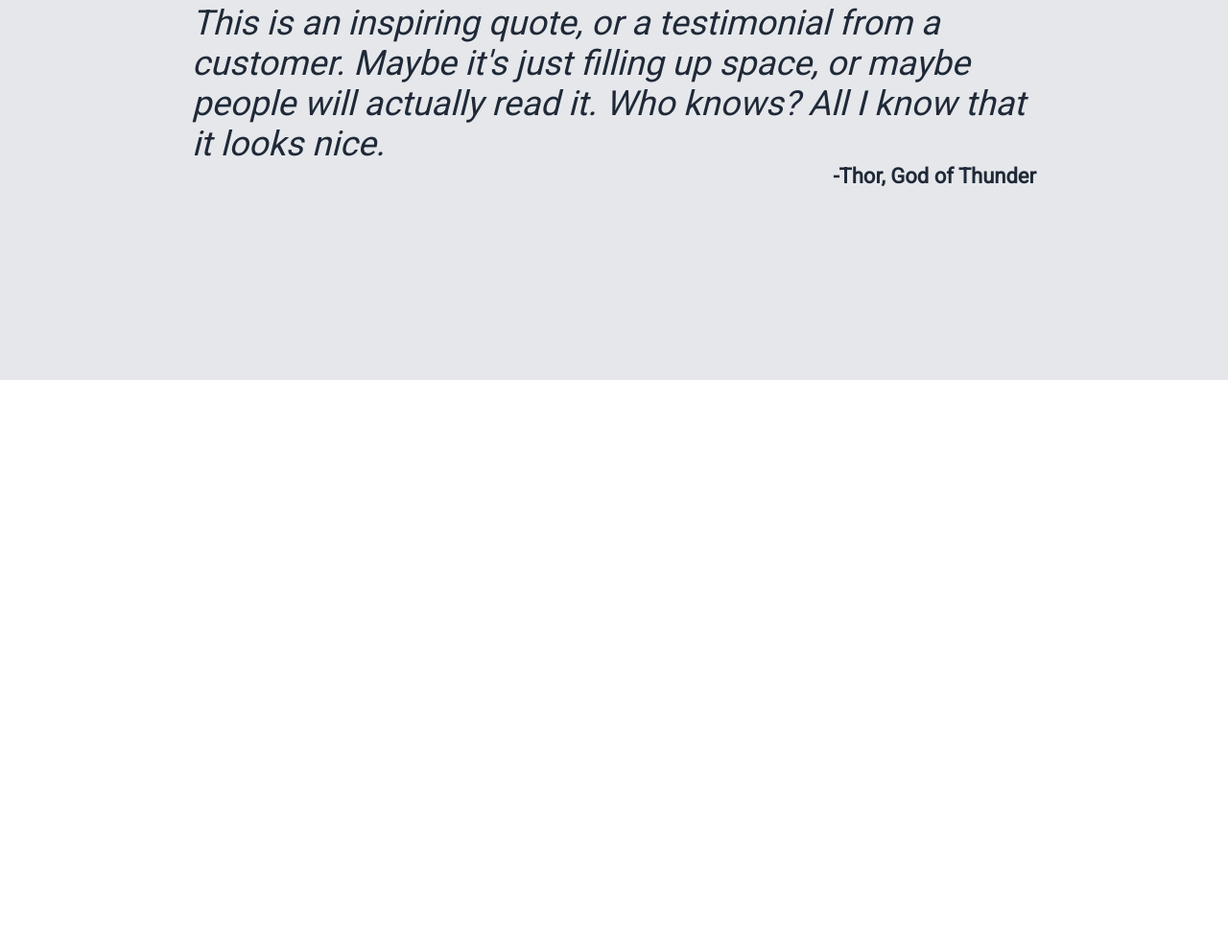
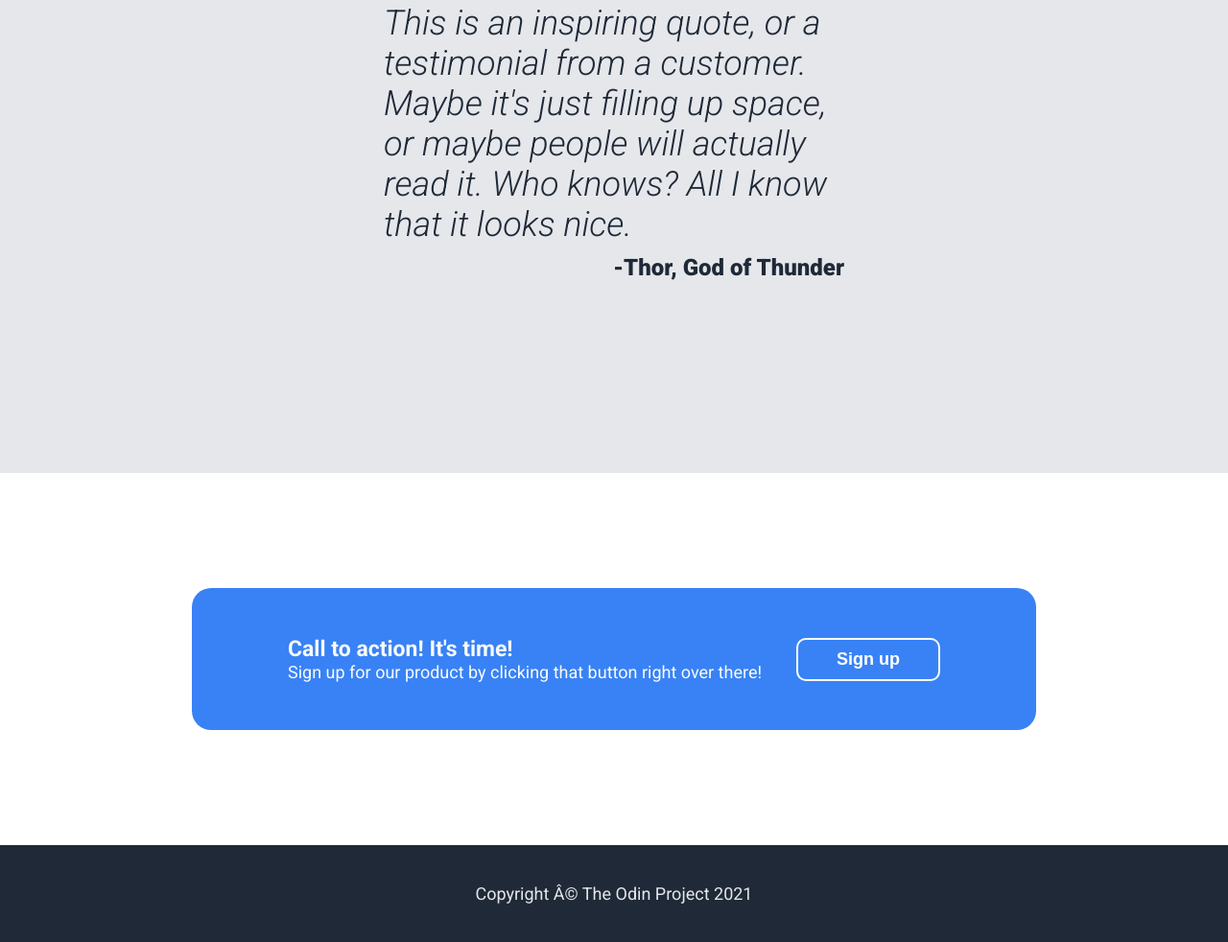
Before and after one commit to Ridepi/odin-landing-page, a plain HTML site: page index.html in a window 1280 px wide. Shown: the part 1203-2185 px from the top of the page at 96% size. Before the commit the page ends 1599 px from the top, so only its background shows below. Drawn offline with Linux system fonts and the light colour scheme.

Commit message:
Finish landing page

```diff
--- a/index.html
+++ b/index.html
@@ -4,7 +4,9 @@
     <meta charset="utf08">
     <title>Odin Project Landing Page</title>
     <link rel="stylesheet" href="style.css">
-    <link href='https://fonts.googleapis.com/css?family=Roboto' rel='stylesheet'>
+    <link rel="preconnect" href="https://fonts.googleapis.com">
+    <link rel="preconnect" href="https://fonts.gstatic.com" crossorigin>
+    <link href="https://fonts.googleapis.com/css2?family=Roboto:ital,wght@0,400;0,700;0,900;1,100;1,300&display=swap" rel="stylesheet">
 </head>
 <body>
 
@@ -22,7 +24,7 @@
     <div class="hero-text-container">
         <h1>This website is awesome</h1>
         <p class="hero-secondary">This website has some subtext that goes here under the main title. It's a smaller font and the color is lower contrast</p>
-        <button type ="button" class="button1">Sign up</button>
+        <button type ="button" class="button1"><a href="#">Sign up</a></button>
     </div>
     <div class="placeholder-image">
         <div class="placeholder-text">This is a placeholder for an image</div>
@@ -53,5 +55,15 @@
     <div class="quote">This is an inspiring quote, or a testimonial from a customer. Maybe it's just filling up space, or maybe people will actually read it. Who knows? All I know that it looks nice.</div>
     <div class="author">-Thor, God of Thunder</div>
 </div>
+
+<div class="actioncallbox">
+    <div class="actioncalltext">
+        <div class="calltoaction">Call to action! It's time!</div>
+        <div class="signup">Sign up for our product by clicking that button right over there!</div>
+    </div>
+    <button type="button" class="button2"><a href="#">Sign up</a></button>
+</div>
+
+<div class="footer">Copyright © The Odin Project 2021</div>
 </body>
 </html>
--- a/style.css
+++ b/style.css
@@ -16,12 +16,12 @@ body {
     align-items: center;
     background-color: #1F2937;
     padding: 15px 200px;
+    color: #F9FAF8;
 }
 
 .header-logo {
     font-size: 24px;
-    color: #F9FAF8;
-    font-weight: bold;
+    font-weight: 700;
 }
 
 .hero-container {
@@ -39,7 +39,7 @@ body {
 
 .hero-text-container h1 {
     font-size: 48px;
-    font-weight: 800;
+    font-weight: 900;
     color: #F9FAF8;
     margin-bottom: 10px;
 }
@@ -51,7 +51,7 @@ body {
 }
 .placeholder-image {
     background: rgb(100, 100, 100);
-    color: #E5E7EB;
+    color: white;
     align-self: stretch;
     display: flex;
     justify-content: center;
@@ -59,15 +59,8 @@ body {
     flex: 1;
 }
 
-button {
-    background-color: #3882F6;
-    color: #E5E7EB;
-    font-size: 18px;
-    font-weight: bold;
-    padding: 10px 40px;
-    text-align: center;
+.button1 {
     margin-top: 20px;
-    border-radius: 10px;
 }
 
 .info-container {
@@ -100,28 +93,77 @@ button {
     display: flex;
     flex-direction: column;
     background-color: #E5E7EB;
-    padding: 200px 200px;
+    padding: 200px 400px;
 }
 
 .quote {
     font-size: 36px;
-    font-weight: 100;
+    font-weight: 300;
     color: #1F2937;
     font-style: italic;
 }
 
 .author {
-    font-size: 22px;
+    font-size: 24px;
     color: #1F2937;
     font-weight: 900;
     align-self: flex-end;
+    margin-top: 10px;
+}
+
+.actioncallbox {
+    background-color: #3882F6;
+    color: white;
+    display: flex;
+    justify-content: space-between;
+    align-items: center;
+    margin: 120px 200px;
+    padding: 50px 100px;
+    border-radius: 20px;
+}
+
+.button2 {
+    border: 2px solid white;
+}
+
+.footer {
+    background-color: #1F2937;
+    color: #E5E7EB;
+    text-align: center;
+    font-size: 18px;
+    padding: 40px 0px;
 }
 h2 {
     text-align: center;
     font-size: 36px;
-    font-weight: 800;
+    font-weight: 900;
     color: #1F2937;
     margin: 40px;
+}
+
+.actioncallbox {
+    color: #F9FAF8;
+    font-size: 18px;
+}
+
+.calltoaction {
+    font-size: 23px;
+    font-weight: 700;
+}
+
+button {
+    background-color: #3882F6;
+    color: white;
+    font-size: 18px;
+    font-weight: 700;
+    padding: 10px 40px;
+    text-align: center;
+    border-radius: 10px;
+}
+
+button a {
+    text-decoration: none;
+    color: white;
 }
 
 ul {
@@ -130,7 +172,7 @@ ul {
     gap: 30px;
 }
 
-a {
+ul a {
     text-decoration: none;
     color: #E5E7EB;
     font-size: 18px;
```
